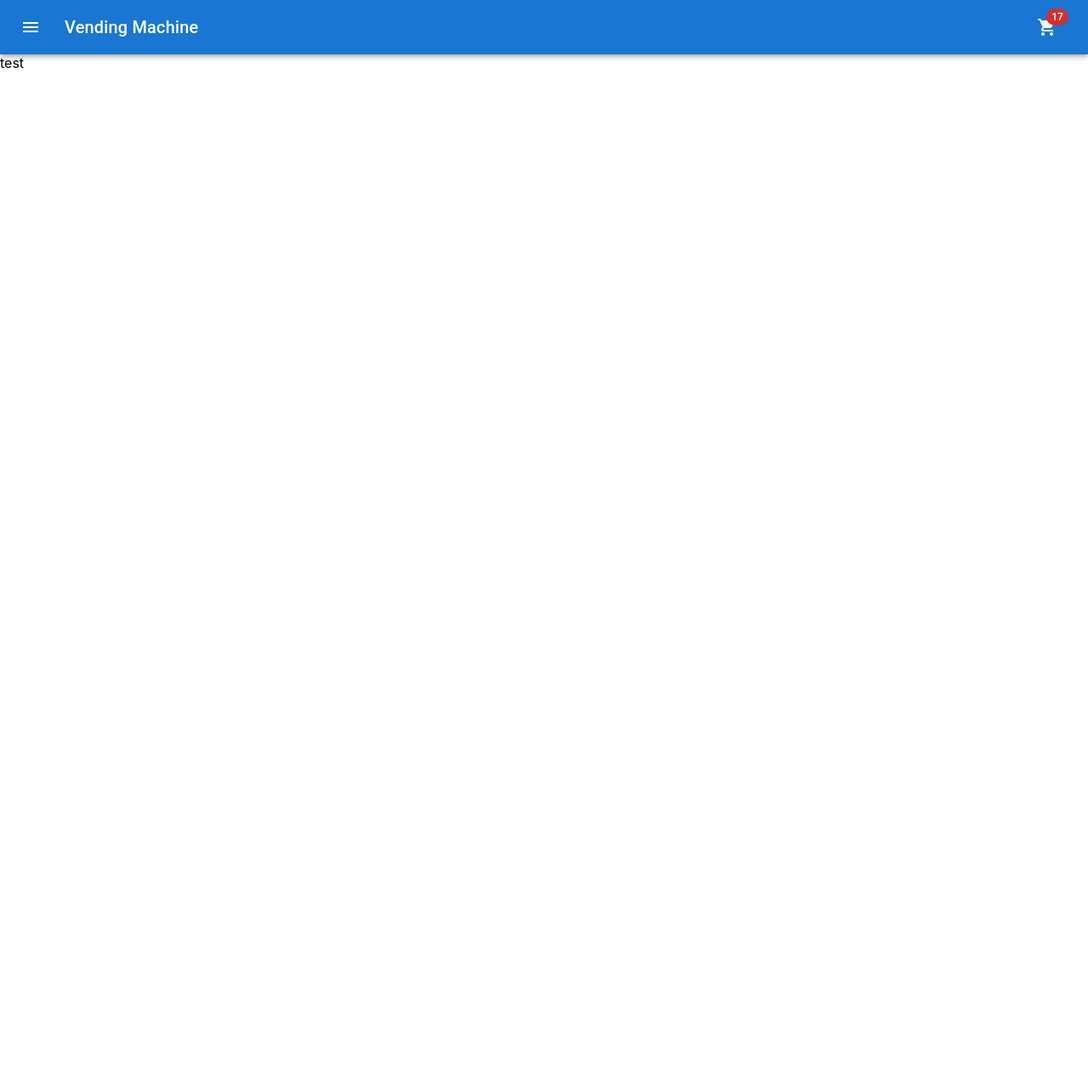
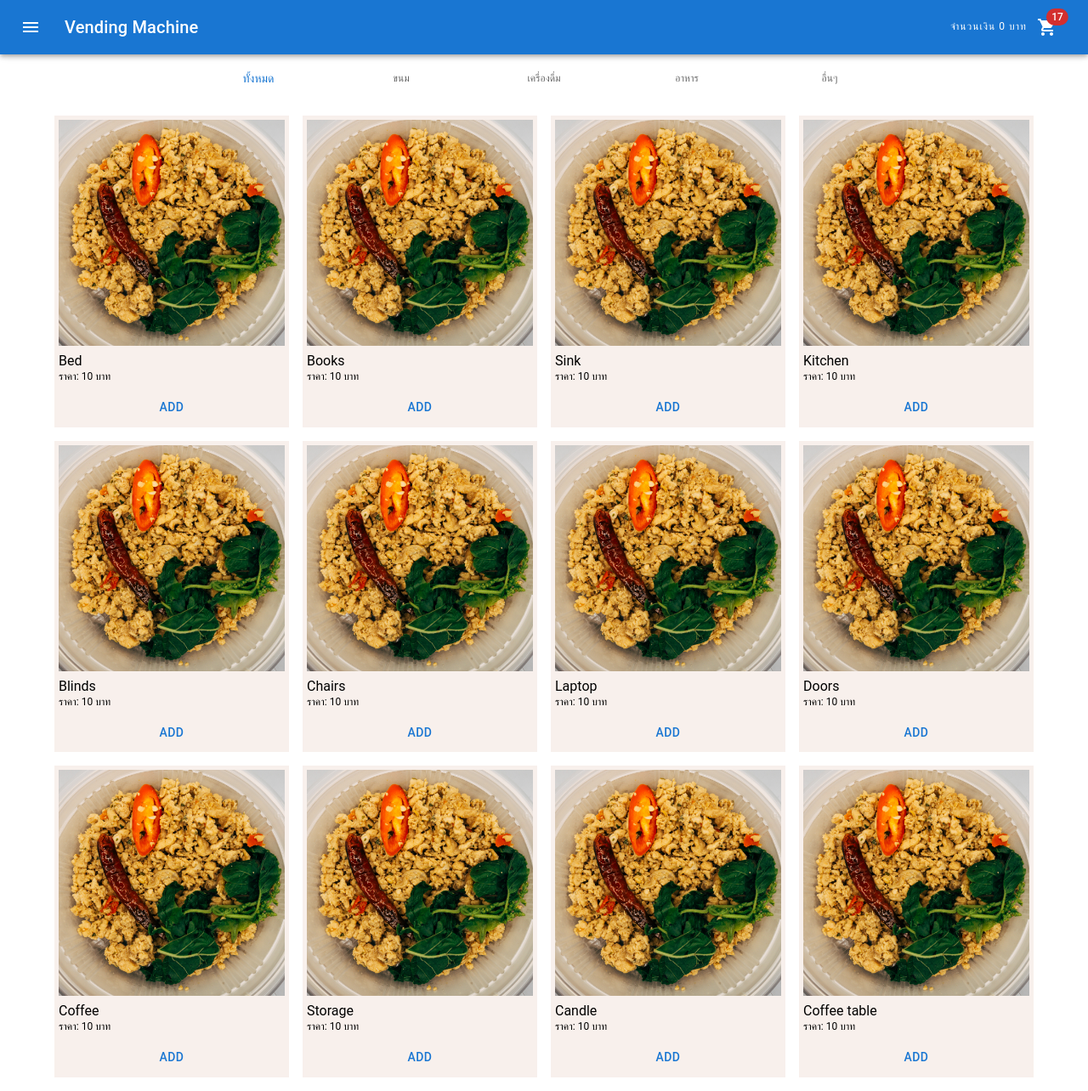
Before and after one commit to b5730300808/vendingmachine, a React (Create React App) app: page / in a window 1280 px wide. Shown: the whole page at 85% size. Before the commit the page ends 800 px from the top, so only its background shows below. Built offline with nearby package versions, Linux system fonts and the light colour scheme.

Commit message:
Update menu list

```diff
--- a/package.json
+++ b/package.json
@@ -7,6 +7,7 @@
     "@emotion/styled": "^11.6.0",
     "@mui/icons-material": "^5.4.2",
     "@mui/material": "^5.4.2",
+    "@mui/styles": "^5.4.2",
     "@testing-library/jest-dom": "^5.16.2",
     "@testing-library/react": "^12.1.3",
     "@testing-library/user-event": "^13.5.0",
--- /dev/null
+++ b/src/pages/home/components/menu/index.js
@@ -0,0 +1,26 @@
+import React from 'react';
+import {ImageListItemBar,ImageListItem,Button,Box} from '@mui/material';
+const Menu = (props) =>{
+    const {item} = props;
+    return(
+        <>
+            <ImageListItem sx={{backgroundColor:"#f8f0ec",padding:'5px'}}  key={item.img}>
+                <img
+                    src={item.img}
+                    alt={item.title}
+                    loading="lazy"
+                />
+                <ImageListItemBar
+                    title={item.title}
+                    subtitle={<span>ราคา: {item.price} บาท</span>}
+                    position="below"
+                />
+                <Box>
+                    <Button fullWidth>{"Add"}</Button>
+                </Box>
+            </ImageListItem>
+
+        </>
+    );
+}
+export default Menu;
--- /dev/null
+++ b/src/pages/home/components/tab/index.js
@@ -0,0 +1,18 @@
+import React from 'react'
+import {BottomNavigation,BottomNavigationAction} from '@mui/material';
+
+const Tabs = (props) =>{
+    return(
+            <BottomNavigation
+                {...props}
+            >
+                <BottomNavigationAction label="ทั้งหมด" />
+                <BottomNavigationAction label="ขนม" />
+                <BottomNavigationAction label="เครื่องดื่ม"  />
+                <BottomNavigationAction label="อาหาร"  />
+                <BottomNavigationAction label="อื่นๆ"  />
+            </BottomNavigation>
+
+    );
+}
+export default Tabs
--- a/src/pages/home/index.js
+++ b/src/pages/home/index.js
@@ -1,7 +1,96 @@
-import React from 'react'
-const Home = () =>{
+import React,{useState} from 'react';
+import { Container,ImageList } from '@mui/material';
+import { useTheme } from '@mui/material/styles';
+import useMediaQuery from '@mui/material/useMediaQuery';
+import Tabs from './components/tab';
+import Menu from './components/menu';
+import PadKrapao from './../../asset/image/pad-kra-pao.jpg'
+// const useStyles = makeStyles({
+//     tabs: 4
+// });
+const Home = (props) =>{
+    const [tab,setTab] = useState(0)
+    const theme = useTheme(props);
+    const matchesUpSM = useMediaQuery(theme.breakpoints.up('sm'));
+    const onTab = (event, newValue) =>{
+        setTab(newValue)
+    }
+    const itemData = [
+        {
+            img: PadKrapao,
+            title: "Bed",
+            price: 10
+        },
+        {
+            img: PadKrapao,
+            title: "Books",
+            price: 10
+        },
+        {
+            img: PadKrapao,
+            title: "Sink",
+            price: 10
+        },
+        {
+            img: PadKrapao,
+            title: "Kitchen",
+            price: 10
+        },
+        {
+            img: PadKrapao,
+            title: "Blinds",
+            price: 10
+        },
+        {
+            img: PadKrapao,
+            title: "Chairs",
+            price: 10
+        },
+        {
+            img: PadKrapao,
+            title: "Laptop",
+            price: 10
+        },
+        {
+            img: PadKrapao,
+            title: "Doors",
+            price: 10
+        },
+        {
+            img: PadKrapao,
+            title: "Coffee",
+            price: 10
+        },
+        {
+            img: PadKrapao,
+            title: "Storage",
+            price: 10
+        },
+        {
+            img: PadKrapao,
+            title: "Candle",
+            price: 10
+        },
+        {
+            img: PadKrapao,
+            title: "Coffee table",
+            price: 10
+        }
+    ];
     return(
-        <div>test</div>
+        <>
+            <Tabs showLabels value={tab} onChange={onTab} {...props}/>
+            <Container>
+                <ImageList cols={matchesUpSM ? 4 : 1} gap={16}>
+                    {
+                        itemData.map((item)=>(
+                            <Menu item={item}/>
+                        ))
+
+                    }
+                </ImageList>
+            </Container>
+        </>
     );
 }
 
--- a/src/pages/layout/containers/appbar/index.js
+++ b/src/pages/layout/containers/appbar/index.js
@@ -28,6 +28,9 @@ const AppBarLayout = (props) =>{
             open={isMobileMenuOpen}
             onClose={handleMobileMenuClose}
         >
+            <Typography sx={{ display: { md: 'none' } }} variant="overline" component="div">
+                {'จำนวนเงิน 0 บาท'}
+            </Typography>
             <MenuItem>
                 <IconButton
                     size="large"
@@ -59,6 +62,9 @@ const AppBarLayout = (props) =>{
                         Vending Machine
                     </Typography>
                     <Box sx={{ flexGrow: 1 }} />
+                    <Typography sx={{ display: { xs: 'none', md: 'flex' } }} variant="overline" component="div">
+                        {'จำนวนเงิน 0 บาท'}
+                    </Typography>
                     <Box sx={{ display: { xs: 'none', md: 'flex' } }}>
                         <IconButton
                             size="large"
--- a/src/pages/layout/index.js
+++ b/src/pages/layout/index.js
@@ -5,7 +5,6 @@ import {
 import DrawerLayout from './containers/drawer'
 import AppBarLayout from './containers/appbar';
 const Layout = (props) =>{
-    const [anchorEl, setAnchorEl] = useState(false);
     const [mobileMoreAnchorEl, setMobileMoreAnchorEl] = useState(false);
     const [drawer,setDrawer] = useState(false)
     const handleMobileMenuOpen = (event) => {
```
Also changed, not shown: src/asset/image/pad-kra-pao.jpg (added), 1 other file (tests, documents, lock files or other folders).
